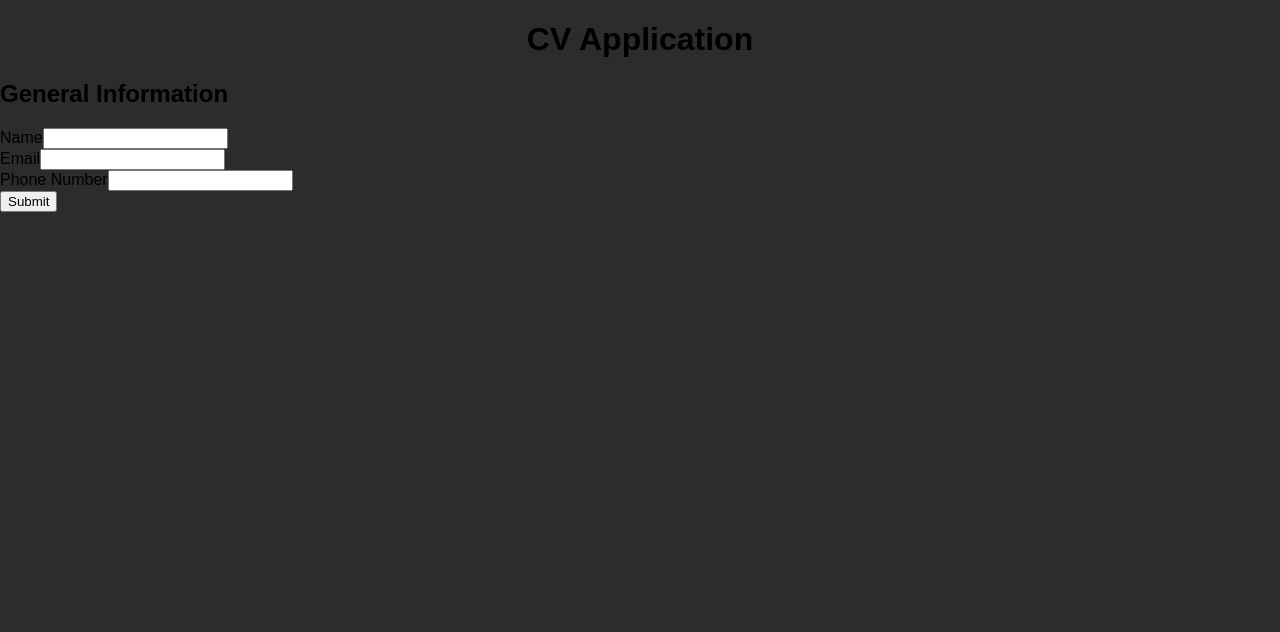
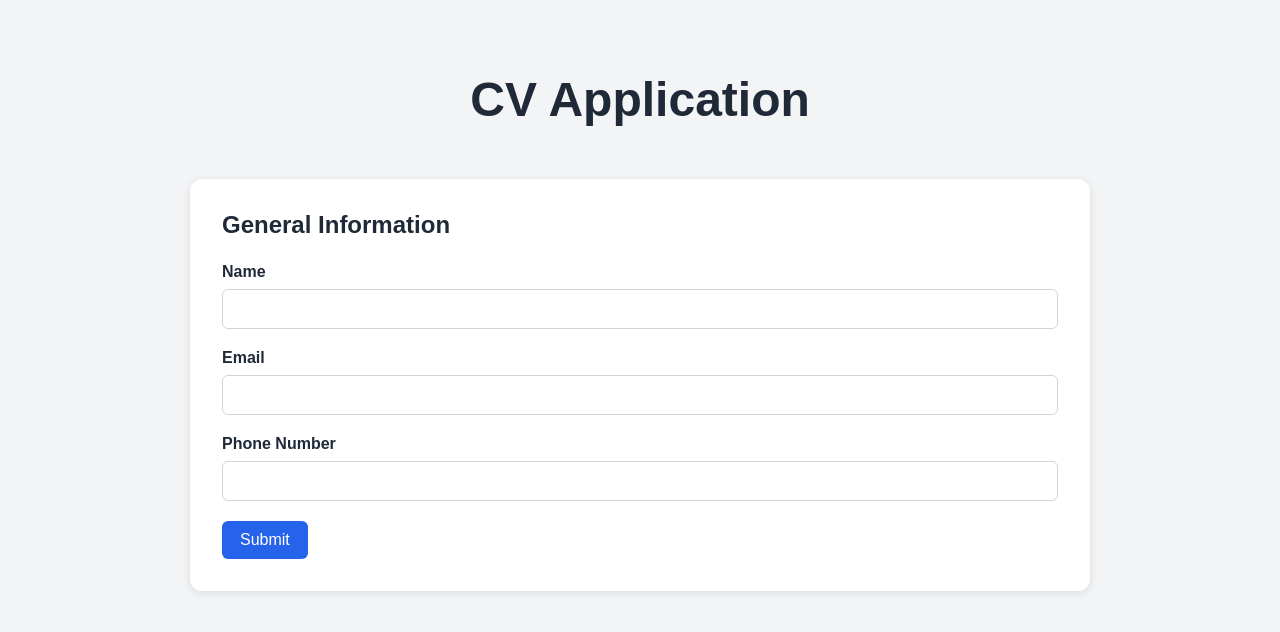
Before and after one commit to Fabz-fp/top_cvApplication, a React (Vite) app: page / in a window 1280 px wide. Shown: the top 632 px of the page. Built offline with nearby package versions, Linux system fonts and the light colour scheme.

Commit message:
style: improve app layout and spacing

```diff
--- a/src/App.jsx
+++ b/src/App.jsx
@@ -3,11 +3,11 @@ import GeneralInfo from './components/GeneralInfo';
 
 function App() {
   return (
-    <div>
+    <main className='app'>
       <h1>CV Application</h1>
 
       <GeneralInfo />
-    </div>
+    </main>
   );
 }
 
--- a/src/styles/App.css
+++ b/src/styles/App.css
@@ -1,9 +1,77 @@
+* {
+    box-sizing: border-box;
+}
 body {
     margin: 0;
     font-family: Arial, sans-serif;
-    background-color: #2c2c2c;
+    background-color: #f3f4f6;
+    color: #1f2937;
 }
 
+.app {
+    min-height: 100vh;
+    padding: 40px 20px;
+
+    display: flex;
+    flex-direction: column;
+    align-items: center;
+    gap: 32px;
+}
 h1 {
     text-align: center;
+    margin-bottom: 20px;
+    font-size: 3rem;
 }
+section {
+    width: 100%;
+    max-width: 900px;
+
+    background-color: white;
+    padding: 32px;
+    border-radius: 12px;
+
+    box-shadow: 0 2px 8px rgba(0,0,0,0.1);
+}
+h2 {
+    margin-top: 0;
+    margin-bottom: 24px;
+}
+form {
+    display: flex;
+    flex-direction: column;
+    gap: 20px;
+}
+form div {
+    display: flex;
+    flex-direction: column;
+}
+label {
+    margin-bottom: 8px;
+    font-weight: 600;
+}
+input {
+    padding: 10px 12px;
+    border: 1px solid #d1d5db;
+    border-radius: 6px;
+    font-size: 1rem;
+}
+input:focus {
+    outline: none;
+    border-color: #2563eb;
+}
+button {
+    width: fit-content;
+    padding: 10px 18px;
+    border: none;
+    border-radius: 6px;
+    background-color: #2563eb;
+    color: white;
+    font-size: 1rem;
+    cursor: pointer;
+}
+button:hover {
+    background-color: #1d4ed8;
+}
+p {
+    margin-bottom: 16px;
+}
```
